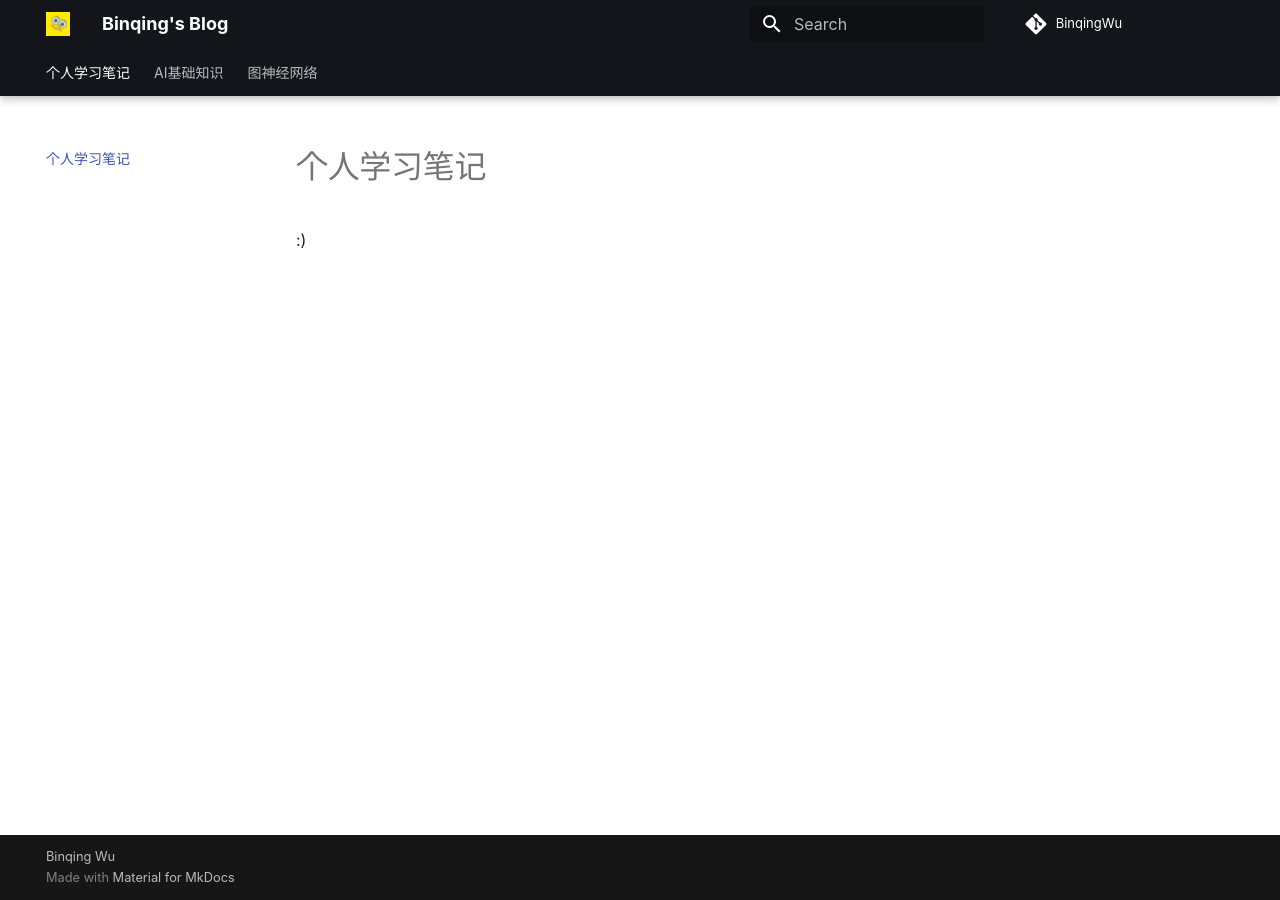
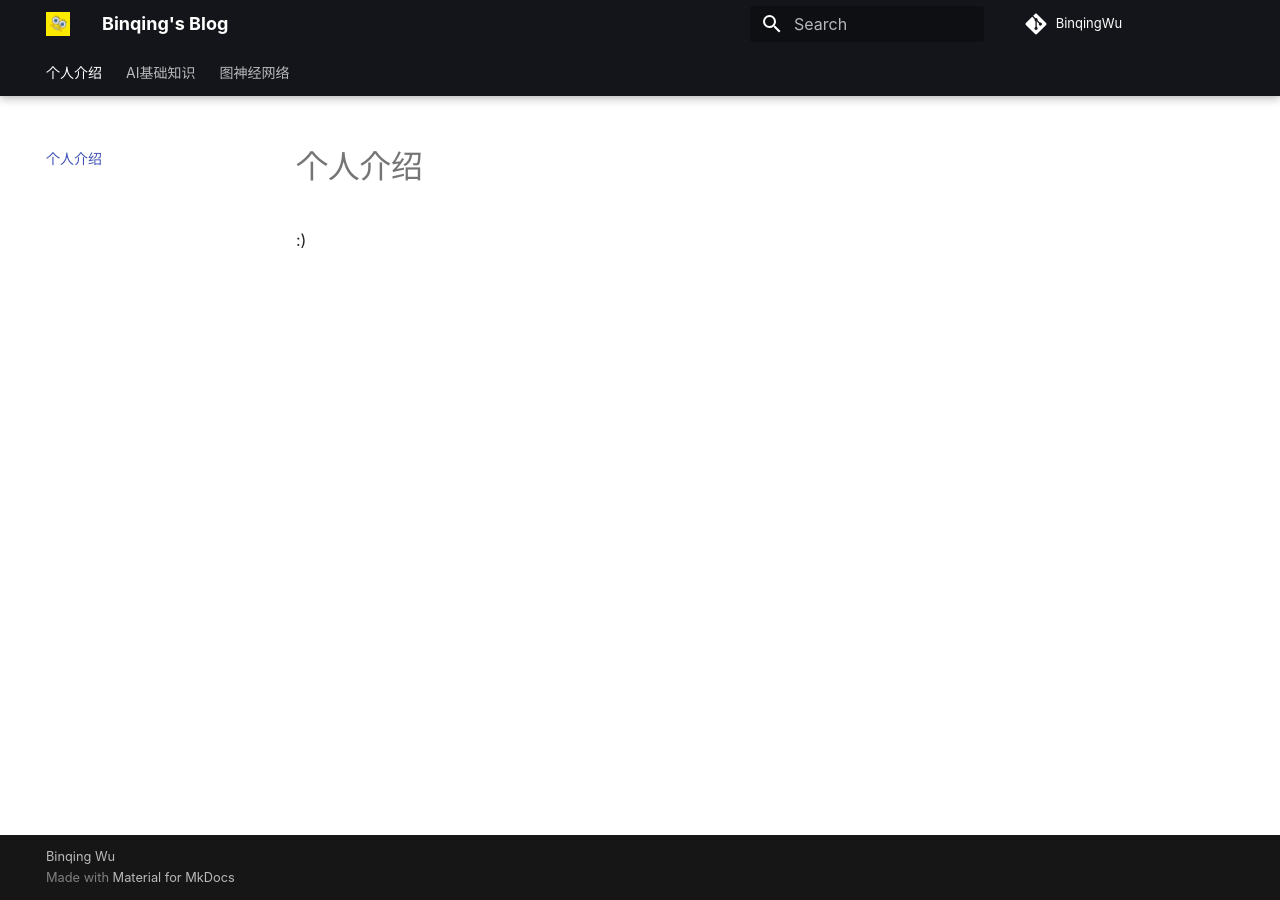
Before and after one commit to BinqingWu/blog, an MkDocs documentation site: the page built from docs/index.md, in a window 1280 px wide. Built offline with MkDocs 1.6.1 and Material for MkDocs 9.7.7, drawn with Linux system fonts in a browser that asks for light colours; nearby versions of some CDN libraries.

Commit message:
修改index

```diff
--- a/docs/index.md
+++ b/docs/index.md
@@ -1,3 +1,3 @@
-# 个人学习笔记
+# 个人介绍
 
 :)
--- a/mkdocs.yml
+++ b/mkdocs.yml
@@ -20,7 +20,7 @@ theme:
 extra:
     disqus: binqingwu
 extra_javascript:
-    - js/config.js
+#s    - js/config.js
     - https://cdn.bootcdn.net/ajax/libs/mathjax/3.1.0/es5/tex-mml-chtml.min.js
 #    - http://busuanzi.ibruce.info/busuanzi/2.3/busuanzi.pure.mini.js
 markdown_extensions:
```
Also changed, not shown: site/404.html, site/AI基础知识/协方差和PCA/index.html, site/AI基础知识/概率基础与贝叶斯网络/index.html, site/AI基础知识/范数和正则化/index.html, site/index.html, site/图神经网络/GNN/index.html, 1 other file.
